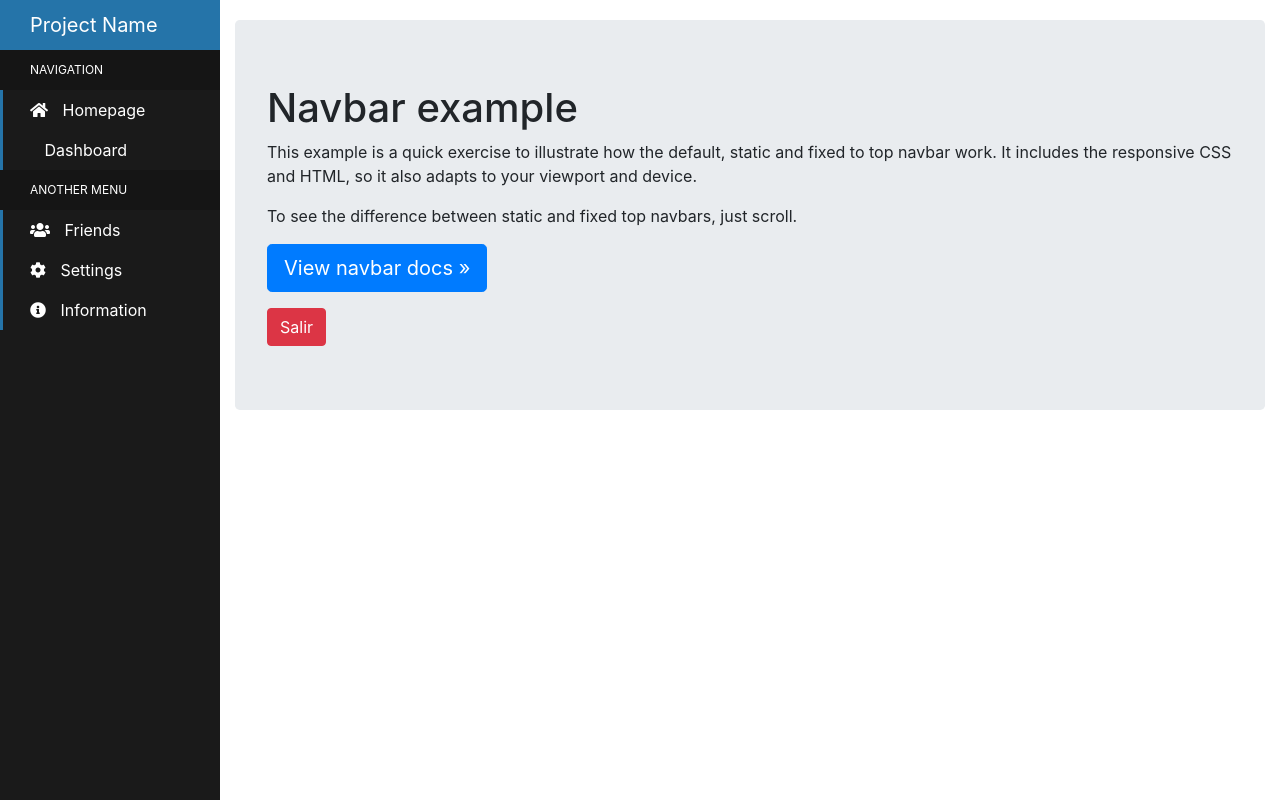
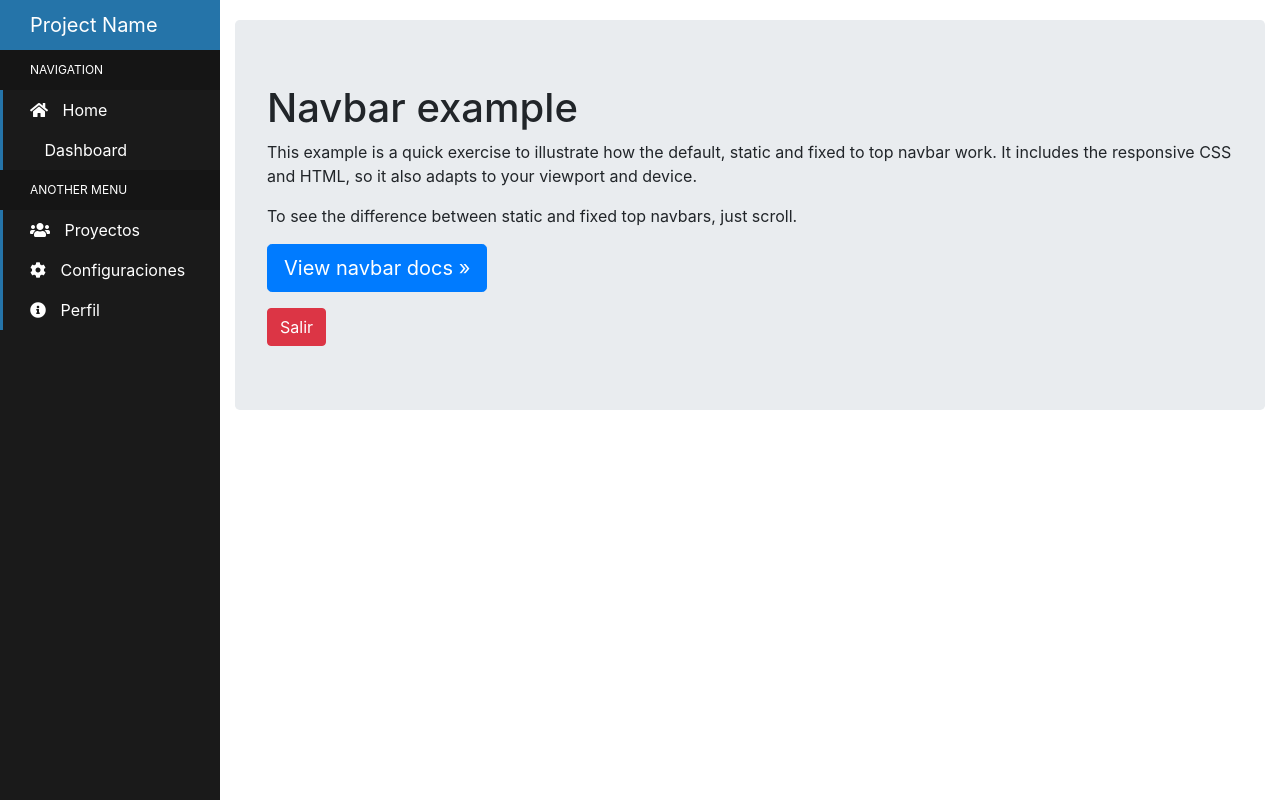
Before and after one commit to DavidVer98/IS2-SISTEMA, a Django app: template sgp/templates/user/index.html in a window 1280 px wide. Run offline with Django 3.2, Linux system fonts and the light colour scheme; the template is opened without the code that fills it, so the values that code supplies are empty; some libraries are stand-ins or nearby versions.

```diff
--- a/sgp/templates/user/index.html
+++ b/sgp/templates/user/index.html
@@ -17,7 +17,7 @@
     <li class="header">Navigation</li>
     <li>
       <a href="#">
-        <i class="fa fa-home" aria-hidden="true"></i> Homepage
+        <i class="fa fa-home" aria-hidden="true"></i> Home
       </a>
     </li>
     <li>
@@ -28,17 +28,17 @@
     <li class="header">Another Menu</li>
     <li>
       <a href="#">
-        <i class="fa fa-users" aria-hidden="true"></i> Friends
+        <i class="fa fa-users" aria-hidden="true"></i> Proyectos
       </a>
     </li>
     <li>
       <a href="#">
-        <i class="fa fa-cog" aria-hidden="true"></i> Settings
+        <i class="fa fa-cog" aria-hidden="true"></i> Configuraciones
       </a>
     </li>
     <li>
       <a href="#">
-        <i class="fa fa-info-circle" aria-hidden="true"></i> Information
+        <i class="fa fa-info-circle" aria-hidden="true"></i> Perfil
       </a>
     </li>
   </ul>
```
Also changed, not shown: sgp/requirements.txt (added, +19 -0 lines).
